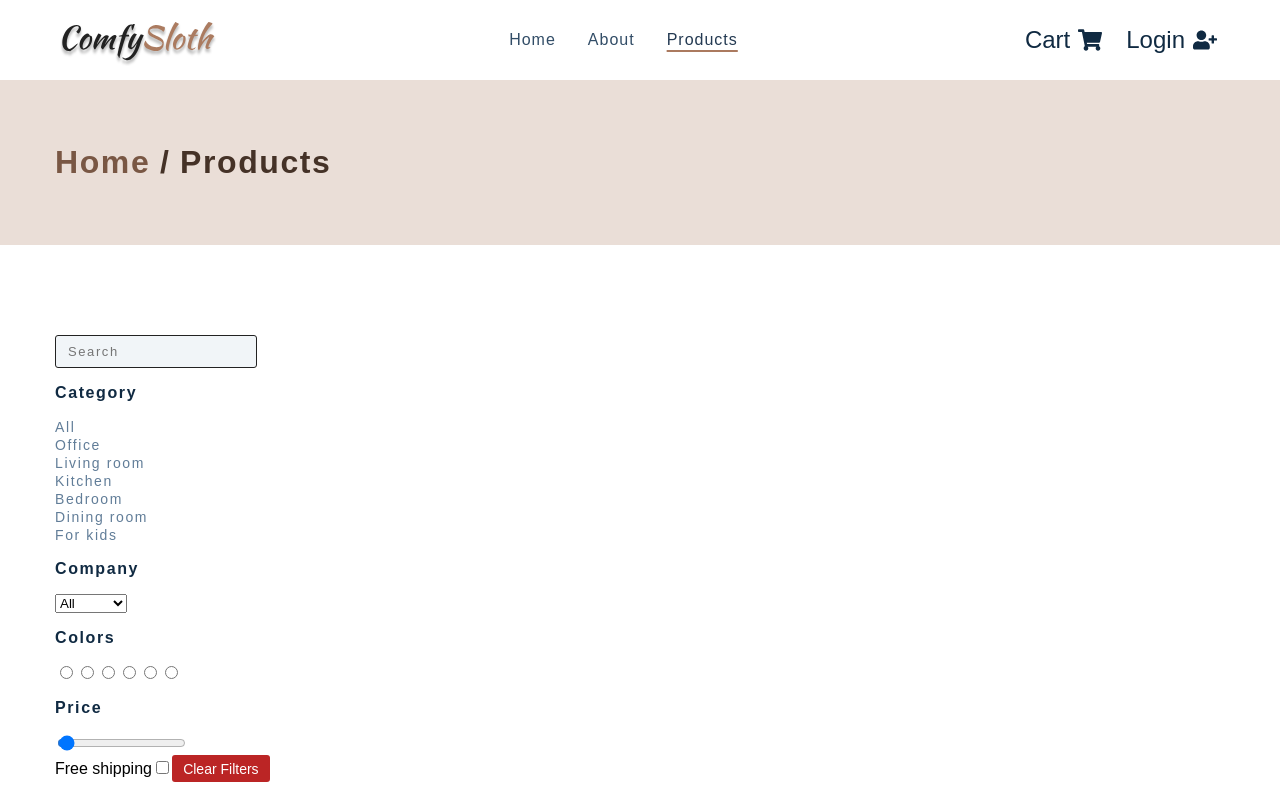
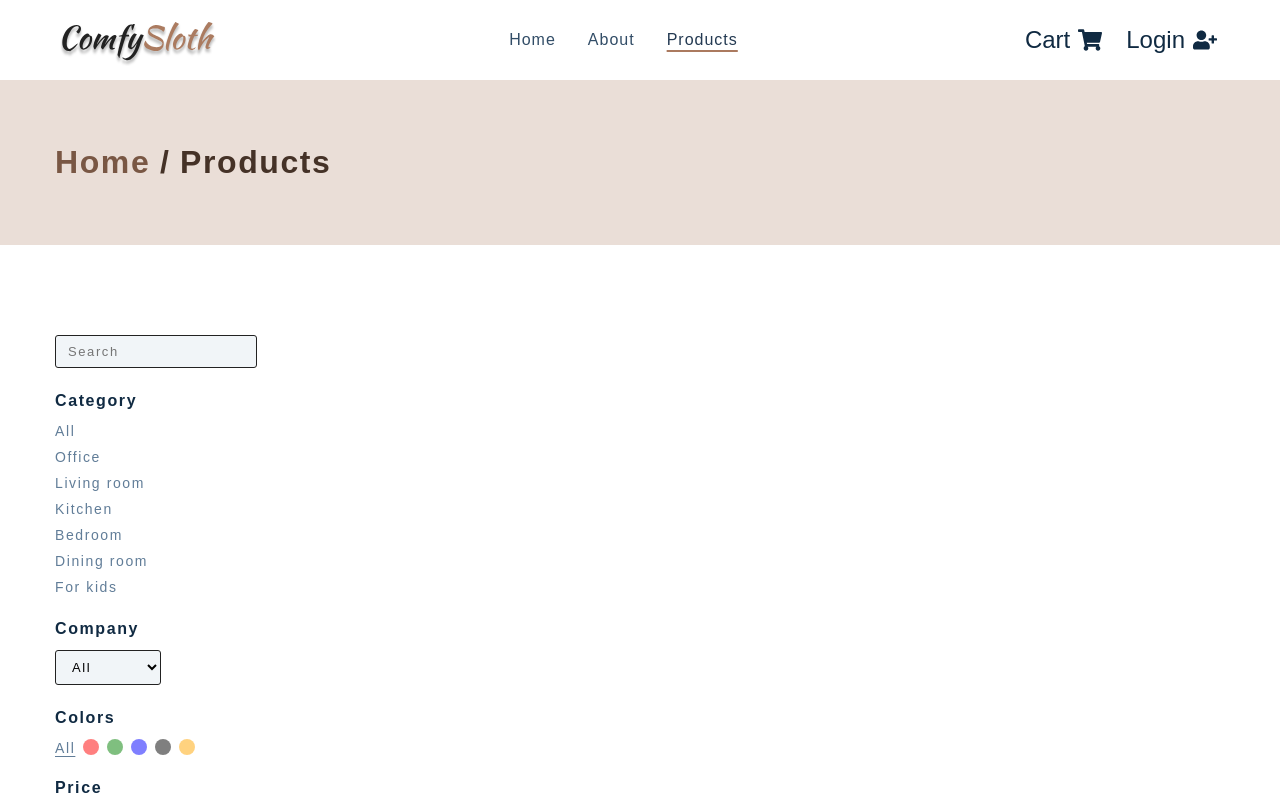
Before and after one commit to AverageUser4/smilga-comfy-sloth-e-commerce, a React (Create React App) app: page /products in a window 1280 px wide. Shown: the top 800 px of the page. Built offline with nearby package versions, Linux system fonts and the light colour scheme.

Commit message:
work on form styles

```diff
--- a/src/components/DualInput/DualInput.module.css
+++ b/src/components/DualInput/DualInput.module.css
@@ -2,7 +2,7 @@
   display: flex;
 }
 .container > :first-child {
-  min-width: 0;
+  /* min-width: 0; */
 
   border-right: none;
   border-top-right-radius: 0;
--- a/src/css/button.css
+++ /dev/null
@@ -1,47 +0,0 @@
-.button {
-  display: inline-block;
-  padding: 0.6em 1.2em;
-
-  font-size: 14px;
-  background-color: var(--brown-main);
-  color: var(--beige-light);
-  box-shadow: 0 1px 3px rgba(0,0,0,.2);
-  text-decoration: none;
-  border-radius: 3px;
-  border: none;
-
-  transition: 500ms;
-}
-.button:hover {
-  background-color: var(--brown-light);
-  color: var(--brown-dark);
-}
-
-.button--uppercase {
-  text-transform: uppercase;
-}
-
-.button--centered {
-  display: block;
-  width: max-content;
-  margin: auto;
-}
-
-.button--little-padding {
-  padding: 0.4em 0.8em;
-}
-
-.button--color-1 {
-  color: var(--black);
-}
-.button--color-1:hover {
-  color: white;
-  background-color: var(--brown-main);
-}
-
-.button--danger,
-.button--danger:hover {
-  box-shadow: none;
-  background-color: var(--red-dark);
-  color: white;
-}
--- /dev/null
+++ b/src/css/buttons.css
@@ -0,0 +1,85 @@
+/* .button */
+.button {
+  display: inline-block;
+  padding: 0.6em 1.2em;
+
+  font-size: 14px;
+  background-color: var(--brown-main);
+  color: var(--beige-light);
+  box-shadow: 0 1px 3px rgba(0,0,0,.2);
+  text-decoration: none;
+  border-radius: 3px;
+  border: none;
+
+  transition: 500ms;
+}
+.button:hover {
+  background-color: var(--brown-light);
+  color: var(--brown-dark);
+}
+
+.button--uppercase {
+  text-transform: uppercase;
+}
+
+.button--centered {
+  display: block;
+  width: max-content;
+  margin: auto;
+}
+
+.button--little-padding {
+  padding: 0.4em 0.8em;
+}
+
+.button--type-1 {
+  color: var(--black);
+  font-size: 16px;
+  letter-spacing: 0.1rem;
+  background-color: var(--brown-main);
+  border: 2px solid var(--black);
+}
+.button--type-1:hover {
+  color: white;
+}
+
+.button--danger,
+.button--danger:hover {
+  box-shadow: none;
+  background-color: var(--red-dark);
+  color: white;
+}
+
+/* .icon-button */
+.icon-button {
+  padding: 0;
+  width: 32px;
+  height: 32px;
+
+  border: none;
+  background-color: transparent;
+  color: var(--brown-main);
+}
+.icon-button--color-1 {
+  color: var(--red-dark);
+}
+.icon-button svg {
+  width: 100%;
+  height: 100%;
+}
+
+/* text-button */
+.text-button {
+  padding: 0;
+
+  background-color: transparent;
+  border: none;
+  font-size: 14px;
+  color: var(--gray-main);
+  letter-spacing: 0.1rem;
+  text-underline-offset: 3px;
+}
+.text-button:hover,
+.text-button--active {
+  text-decoration: underline;
+}
--- /dev/null
+++ b/src/css/form-elements.css
@@ -0,0 +1,99 @@
+.input {
+  padding: 8px 12px;
+  min-width: 0;
+
+  background-color: var(--gray-light);
+  font-size: 13px;
+  border: 1px solid var(--black);
+  border-radius: 3px;
+  letter-spacing: 0.1rem;
+}
+
+.input--type-1 {
+  font-size: 16px;
+  border: 2px solid var(--black);
+  border-radius: 3px;
+}
+
+.fieldset {
+  padding: 12px 0 0;
+
+  border: none;
+}
+.fieldset legend {
+  padding: 0;
+}
+
+.hidden-radio {
+  position: absolute;
+  top: 0;
+  left: 0;
+
+  width: 0;
+  height: 0;
+  margin: 0;
+
+  opacity: 0;
+
+  pointer-events: none;
+}
+
+.color {
+  display: flex;
+  justify-content: center;
+  align-items: center;
+
+  position: relative;
+
+  width: 16px;
+  height: 16px;
+
+  background-color: red;
+  opacity: 0.5;
+  border-radius: 50%;
+}
+.color--green {
+  background-color: green;
+}
+.color--blue {
+  background-color: blue;
+}
+.color--black {
+  background-color: black;
+}
+.color--orange {
+  background-color: orange;
+}
+
+.focus-label {
+  position: relative;
+
+  display: inline-block;
+  min-width: 16px;
+  height: 16px;
+}
+.focus-label:focus-within {
+  outline: 2px solid olivedrab;
+  outline-offset: 1px;
+  border-radius: 3px;
+}
+.focus-label:focus-within .color,
+.focus-label .hidden-radio:checked ~ .color {
+  opacity: 1;
+}
+.focus-label:focus-within .color::after,
+.focus-label .hidden-radio:checked ~ .color::after {
+  content: '';
+
+  display: block;
+  width: 3.2px;
+  height: 5.3px;
+  border-right: 2px solid white;
+  border-bottom: 2px solid white;
+
+  transform: rotate(45deg) translate(-0.6px, -1.4px);
+}
+.focus-label:focus-within .text-button,
+.focus-label .hidden-radio:checked ~ .text-button {
+  text-decoration: underline;
+}
--- a/src/css/heading.css
+++ b/src/css/heading.css
@@ -2,6 +2,7 @@
   font-size: clamp(32px, 3.5vw, 42px);
   color: var(--black-main);
   letter-spacing: 0.1rem;
+  font-weight: bold;
 }
 .heading--no-margin {
   margin: 0;
--- a/src/css/inputs-1.css
+++ /dev/null
@@ -1,10 +0,0 @@
-.inputs-1__input {
-  padding: 8px 12px;
-  min-width: 0;
-
-  background-color: var(--gray-light);
-  font-size: 13px;
-  border: 1px solid var(--black);
-  border-radius: 3px;
-  letter-spacing: 0.1rem;
-}
--- a/src/css/misc.css
+++ b/src/css/misc.css
@@ -1,16 +1,20 @@
-.input {
-  padding: 8px 12px;
-
-  font-size: 16px;
-  border: 2px solid var(--black);
-  border-radius: 3px;
-}
-
 .list {
   margin: 0;
   padding: 0;
 
   list-style: none;
+}
+
+.dope-list {
+  display: flex;
+  flex-direction: column;
+  gap: 8px 12px;
+}
+
+.horizontal-list {
+  display: flex;
+  align-items: center;
+  gap: 8px;
 }
 
 .max-width {
@@ -23,31 +27,6 @@
   margin: 64px 0;
 }
 
-.icon-button {
-  padding: 0;
-  width: 32px;
-  height: 32px;
-
-  border: none;
-  background-color: transparent;
-  color: var(--brown-main);
+.small-standalone-element {
+  margin: 24px 0;
 }
-.icon-button--color-1 {
-  color: var(--red-dark);
-}
-.icon-button svg {
-  width: 100%;
-  height: 100%;
-}
-
-.plain-text {
-  padding: 0;
-
-  background-color: transparent;
-  border: none;
-  font-size: 14px;
-}
-.plain-text--fancy {
-  color: var(--gray-main);
-  letter-spacing: 0.1rem;
-}
--- a/src/index.css
+++ b/src/index.css
@@ -1,7 +1,7 @@
 @import url(./css/heading.css);
-@import url(./css/button.css);
+@import url(./css/buttons.css);
 @import url(./css/paragraph.css);
 @import url(./css/elements.css);
 @import url(./css/variables.css);
 @import url(./css/misc.css);
-@import url(./css/inputs-1.css);
+@import url(./css/form-elements.css);
--- a/src/pages/AllProducts/AllProducts.js
+++ b/src/pages/AllProducts/AllProducts.js
@@ -15,46 +15,64 @@ function AllProducts() {
 
           <form>
 
-            <input className="inputs-1__input" placeholder='Search'/>
+            <input className="input" placeholder='Search'/>
 
-            <section>
-              <h3 className="heading heading--nano">Category</h3>
-              <ul className="list">
-                <li><button className="plain-text plain-text--fancy">All</button></li>
-                <li><button className="plain-text plain-text--fancy">Office</button></li>
-                <li><button className="plain-text plain-text--fancy">Living room</button></li>
-                <li><button className="plain-text plain-text--fancy">Kitchen</button></li>
-                <li><button className="plain-text plain-text--fancy">Bedroom</button></li>
-                <li><button className="plain-text plain-text--fancy">Dining room</button></li>
-                <li><button className="plain-text plain-text--fancy">For kids</button></li>
+            <fieldset className="fieldset small-standalone-element">
+              <legend className="heading heading--nano">Category</legend>
+              <ul className="list dope-list">
+                <li><button className="text-button">All</button></li>
+                <li><button className="text-button">Office</button></li>
+                <li><button className="text-button">Living room</button></li>
+                <li><button className="text-button">Kitchen</button></li>
+                <li><button className="text-button">Bedroom</button></li>
+                <li><button className="text-button">Dining room</button></li>
+                <li><button className="text-button">For kids</button></li>
               </ul>
-            </section>
+            </fieldset>
 
-            <section>
-              <h3 className="heading heading--nano">Company</h3>
-              <select>
+            <fieldset className="fieldset small-standalone-element">
+              <legend className="heading heading--nano">Company</legend>
+              <select className="input">
                 <option>All</option>
                 <option>Marcos</option>
                 <option>Liddy</option>
                 <option>Ikea</option>
                 <option>Caressa</option>
               </select>
-            </section>
+            </fieldset>
 
-            <section>
-              <h3 className="heading heading--nano">Colors</h3>
-              <input type="radio" name="color" value=""/>
-              <input type="radio" name="color" value="red"/>
-              <input type="radio" name="color" value="green"/>
-              <input type="radio" name="color" value="purple"/>
-              <input type="radio" name="color" value="black"/>
-              <input type="radio" name="color" value="yellow"/>
-            </section>
+            <fieldset className="fieldset small-standalone-element horizontal-list">
+              <legend className="heading heading--nano">Colors</legend>
+              <label className="focus-label">
+                <input defaultChecked className="hidden-radio" type="radio" name="color" value=""/>
+                <span className="text-button">All</span>
+              </label>
+              <label className="focus-label">
+                <input className="hidden-radio" type="radio" name="color" value="red"/>
+                <span className="color"></span>
+              </label>
+              <label className="focus-label">
+                <input className="hidden-radio" type="radio" name="color" value="green"/>
+                <span className="color color--green"></span>
+              </label>
+              <label className="focus-label">
+                <input className="hidden-radio" type="radio" name="color" value="purple"/>
+                <span className="color color--blue"></span>
+              </label>
+              <label className="focus-label">
+                <input className="hidden-radio" type="radio" name="color" value="black"/>
+                <span className="color color--black"></span>
+              </label>
+              <label className="focus-label">
+                <input className="hidden-radio" type="radio" name="color" value="orange"/>
+                <span className="color color--orange"></span>
+              </label>
+            </fieldset>
 
-            <section>
-              <h3 className="heading heading--nano">Price</h3>
+            <fieldset className="fieldset small-standalone-element">
+              <legend className="heading heading--nano">Price</legend>
               <input type="range" min="0" max="3100"/>
-            </section>
+            </fieldset>
 
             <label htmlFor="freeShipping">Free shipping</label>
             <input
--- a/src/pages/Home/Home.js
+++ b/src/pages/Home/Home.js
@@ -126,11 +126,11 @@ function Home() {
             <DualInput>
               <input
                 type="email"
-                className="input"
+                className="input input--type-1"
                 placeholder="Enter Email"
               />
               <button
-                className="input button button--color-1"
+                className="button button--type-1"
               >
                 Subscribe
               </button>
```
Also changed, not shown: 1 other file (tests, documents, lock files or other folders).
